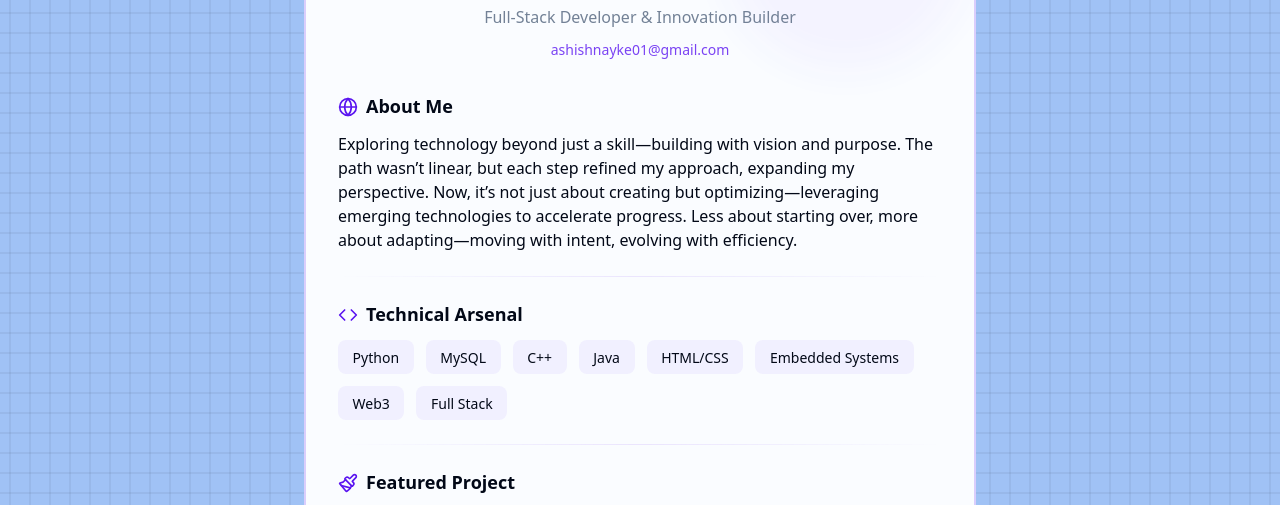
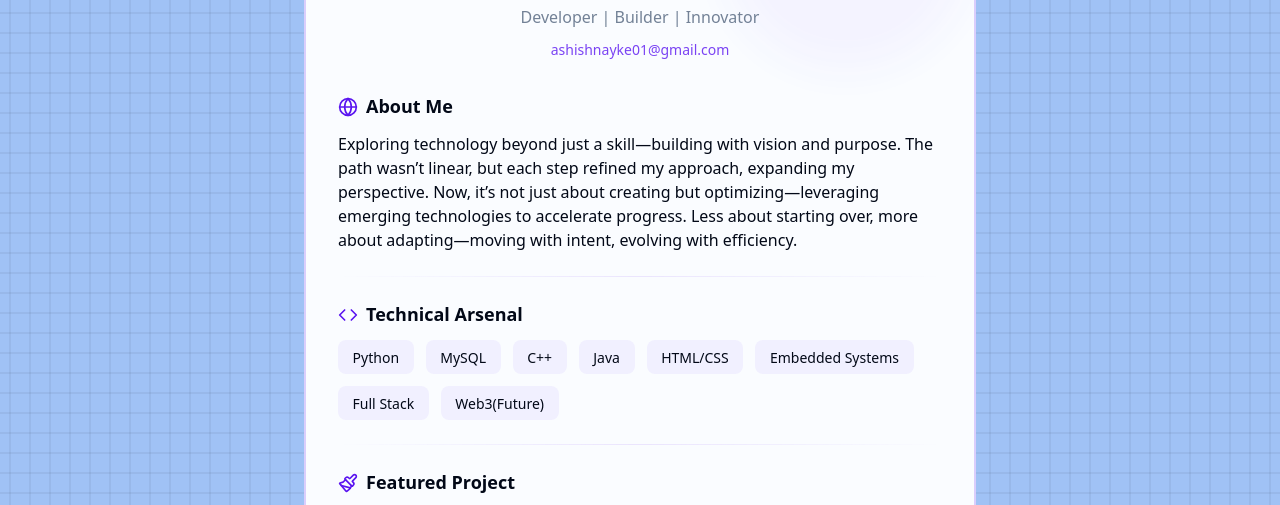
Before and after one commit to AshishNayke/profile, a plain HTML site: page index.html in a window 1280 px wide. Shown: the part 217-722 px from the top of the page. Drawn offline with nearby package versions, Linux system fonts and the light colour scheme.

Commit message:
Update index.html

```diff
--- a/index.html
+++ b/index.html
@@ -30,7 +30,7 @@
                         <i data-lucide="sparkles" class="icon-sparkle"></i>
                         <h1 class="gradient-text">Ashish Nayke</h1>
                     </div>
-                    <p class="subtitle">Full-Stack Developer & Innovation Builder</p>
+                    <p class="subtitle"><!--Full-Stack Developer & Innovation Builder-->Developer | Builder | Innovator</p>
                     <a href="mailto:ashishnayke01@gmail.com" class="email-link">
                         ashishnayke01@gmail.com
                     </a>
@@ -66,8 +66,8 @@
                         <span class="skill-badge">Java</span>
                         <span class="skill-badge">HTML/CSS</span>
                         <span class="skill-badge">Embedded Systems</span>
-                        <span class="skill-badge">Web3</span>
                         <span class="skill-badge">Full Stack</span>
+                        <span class="skill-badge">Web3(Future)</span>
                     </div>
                 </div>
 
```
